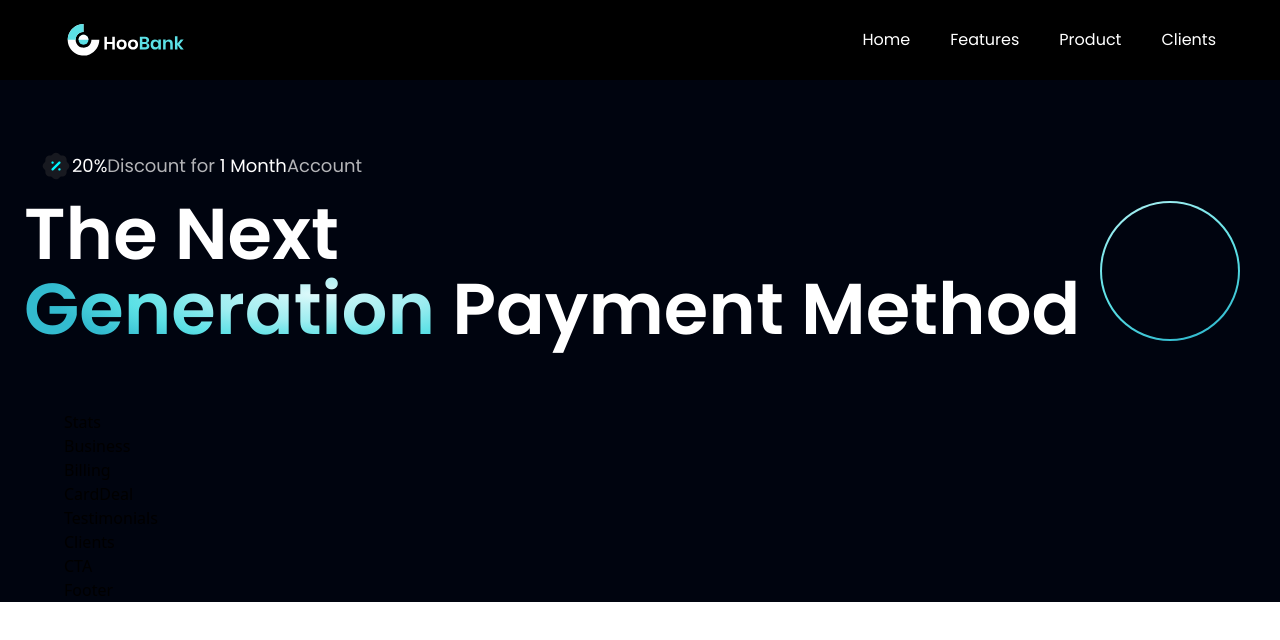
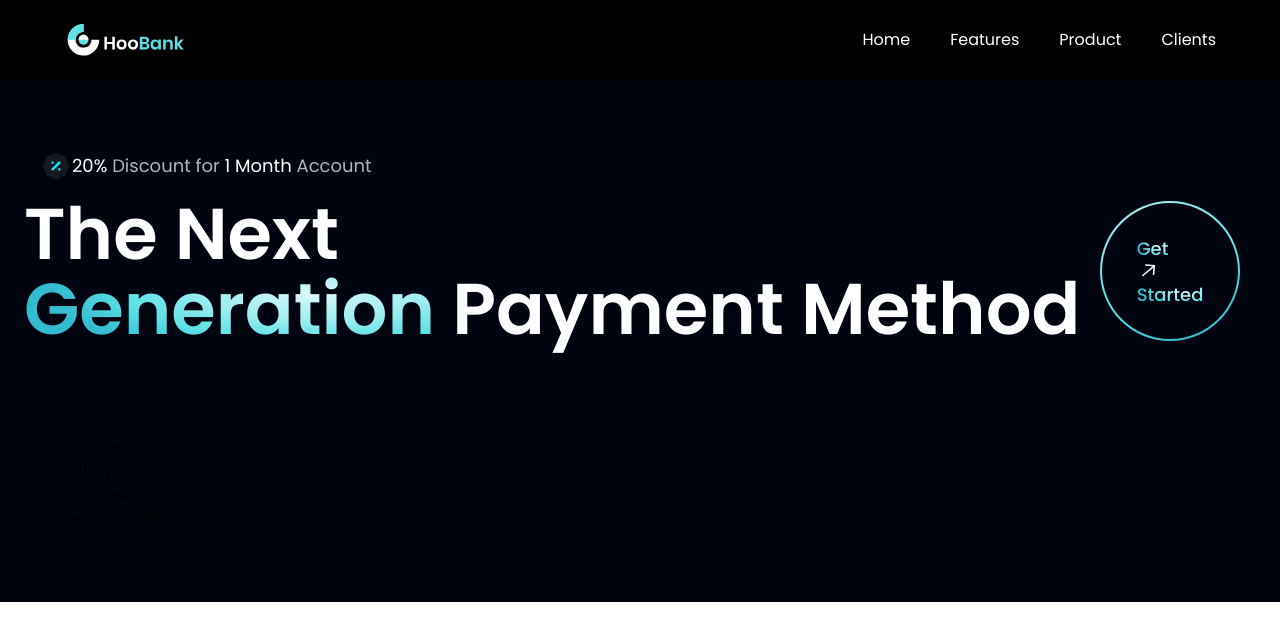
Before and after one commit to ManoKaushik/modern_bank_app, a React (Vite) app: page / in a window 1280 px wide. Shown: the top 640 px of the page. Built offline with nearby package versions, Linux system fonts and the light colour scheme.

Commit message:
Added and modified the "Hero" and "GetStarted" components

```diff
--- a/src/components/GetStarted.jsx
+++ b/src/components/GetStarted.jsx
@@ -8,9 +8,12 @@ const GetStarted = () => (
         flex-col bg-primary w-[100%] h-[100%] rounded-full`}>
           <div className={`${styles.flexStart} flex-row`}>
             <p className="font-poppins font-medium text-[18px] leading-[23px]">
-              <span className></span>
+              <span className="text-gradient">Get</span>
+              <img src={arrowUp} alt="arrow" className="w-[23px] h-[23px] object-contain" />
+              <span className="text-gradient">Started</span>
             </p>
           </div>
+
         </div>
     </div>
   )
--- a/src/components/Hero.jsx
+++ b/src/components/Hero.jsx
@@ -11,9 +11,9 @@ const Hero = () => {
             bg-discount rounded-[10px] mb-2">
             <img src={discount} alt="discount" className="w-[32px] h-[32px]" />
             <p className={`${styles.paragraph}`}>
-              <span className="text-white">20%</span>
-              Discount for {``}
-              <span className="text-white">1 Month</span>
+              <span className="text-white">20%</span> {" "}
+              Discount for {" "}
+              <span className="text-white">1 Month</span> {" "}
               Account
             </p>
           </div>
```
